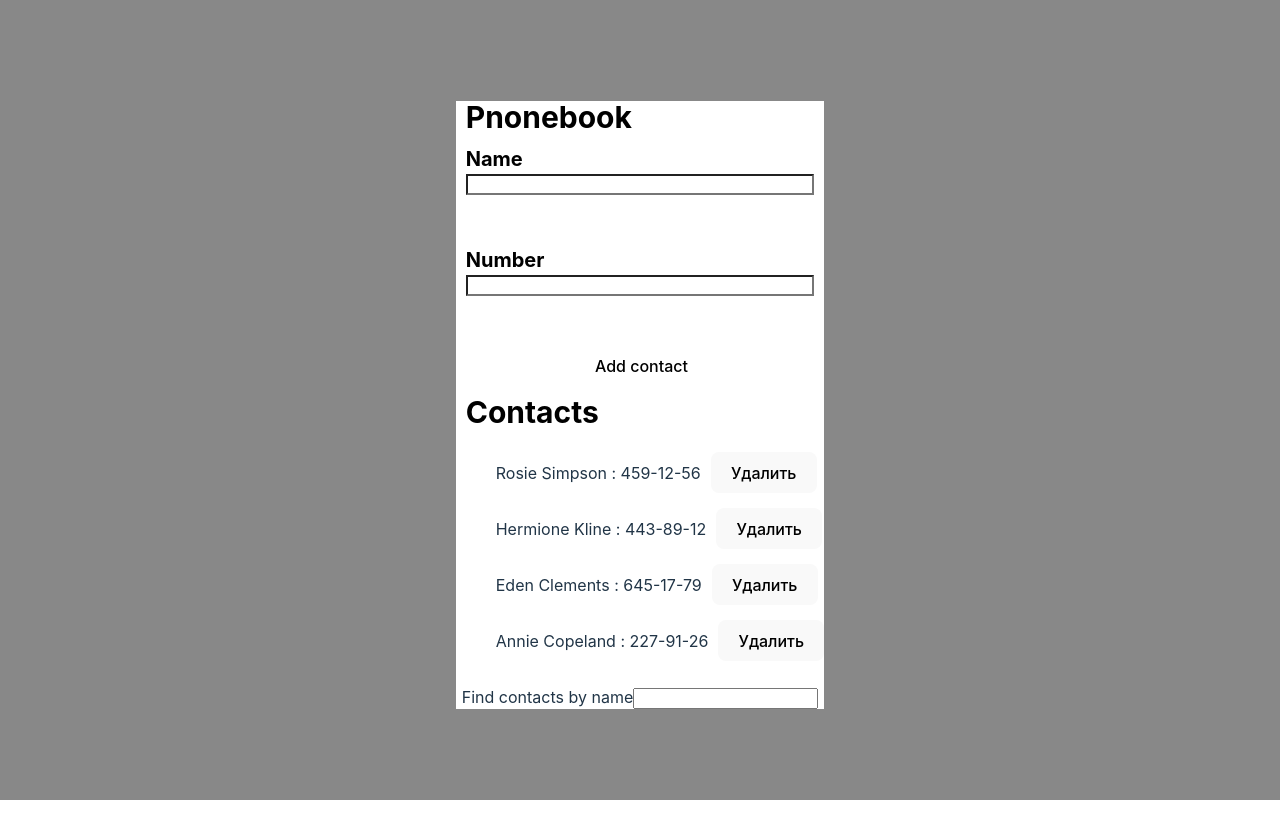
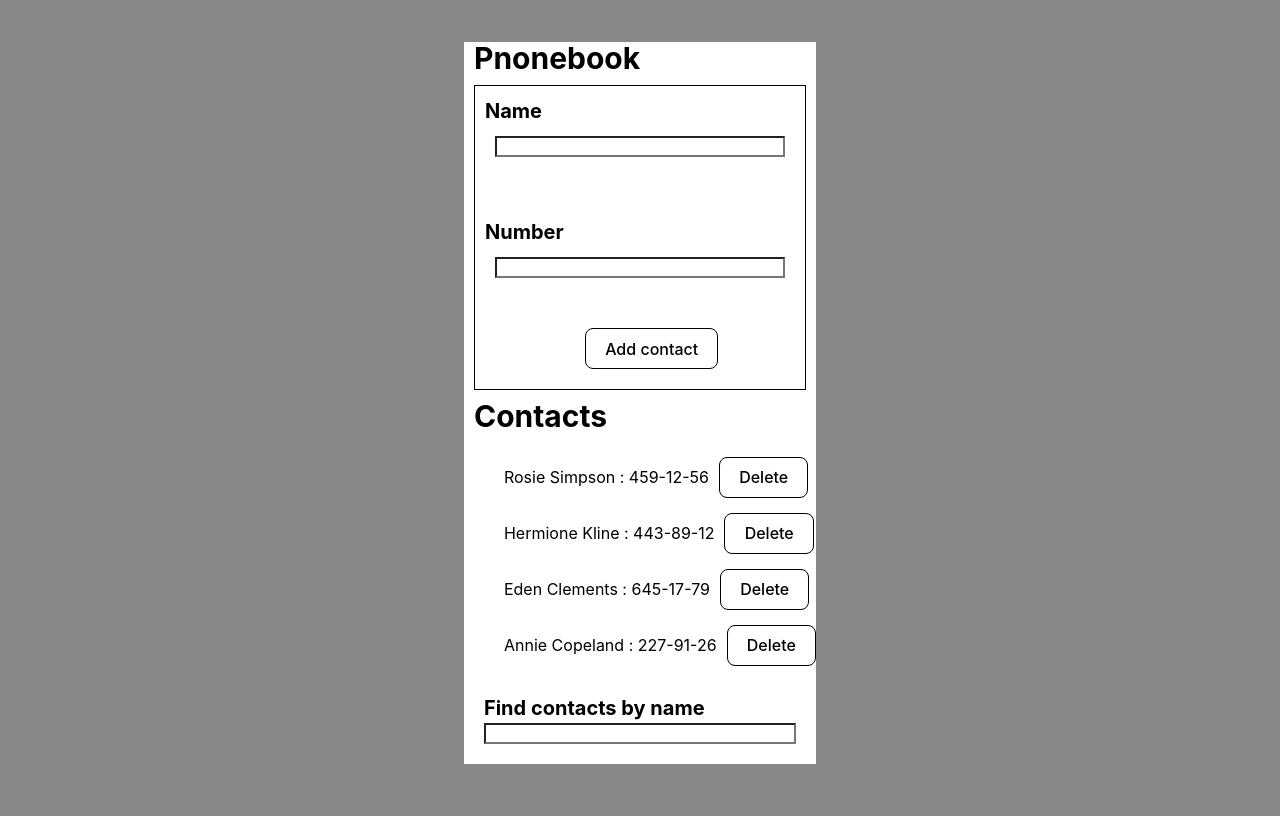
Before and after one commit to DmitriyKolesnyk/react.study1, a React (Vite) app: page / in a window 1280 px wide. Built offline with nearby package versions, Linux system fonts and the light colour scheme.

Commit message:
module 2 finished

```diff
--- a/src/components/Contacts/Contacts.jsx
+++ b/src/components/Contacts/Contacts.jsx
@@ -4,11 +4,17 @@ import css from ".././Contacts/Contacts.module.css";
 const Contacts = ({ contacts, onDeleteContact }) => (
   <ul>
     {contacts.map(({ id, name, number }) => (
-      <li key={id} className={css.ContactListItem}>
-        <p className={css.ContactListName}>
+      <li
+          key={id}
+          className={css.ContactListItem}>
+        <p
+
+            className={css.ContactListName}>
           {name} : {number}
         </p>
-        <button onClick={() => onDeleteContact(id)}>Удалить</button>
+        <button
+        className={css.deleteButton}
+            onClick={() => onDeleteContact(id)}>Delete</button>
       </li>
     ))}
   </ul>
--- a/src/components/Contacts/Contacts.module.css
+++ b/src/components/Contacts/Contacts.module.css
@@ -6,30 +6,33 @@ background-color: white;
 display: flex;
     flex-direction: column;
     margin: 10px;
-    border: 1px black;
+    border: solid 1px black;
 }
 
 .input {
     background-color: white;
     color: black;
+    margin: 10px;
 }
 
 .formText {
 color: black;
     font-size: 20px;
     font-weight: bold;
-    padding-bottom: 50px;
+    padding-bottom: 30px;
     text-align: left;
     display: flex;
     flex-direction: column;
+    margin: 10px;
 }
 
 .formButton {
 background-color: white;
     color: black;
-    border: 1px black;
+    border: solid 1px black;
     width: fit-content;
     margin-left: 110px;
+    margin-bottom: 20px;
 }
 
 .h1Title {
@@ -42,8 +45,32 @@ background-color: white;
 .ContactListItem {
     display: flex;
     align-items: center;
+    color: black;
+    list-style-type: circle;
 }
 
 .ContactListName {
     margin-right: 10px;
 }
+
+.deleteButton {
+    background-color: white;
+    color: black;
+    border: black 1px solid;
+}
+
+.filter {
+
+    text-align: left;
+    font-size: 20px;
+    font-weight: bold;
+    display: flex;
+    flex-direction: column;
+    color: black;
+    margin: 20px;
+    padding-bottom: 20px;
+}
+
+.filterInput {
+    background-color: white;
+}
--- a/src/components/Contacts/Filter.jsx
+++ b/src/components/Contacts/Filter.jsx
@@ -1,9 +1,14 @@
 import React from "react";
+import css from ".././Contacts/Contacts.module.css";
 
 const Filter = ({ value, onChange }) => (
-  <label>
+  <label className={css.filter}>
     Find contacts by name
-    <input type="text" value={value} onChange={onChange} />
+    <input
+        className={css.filterInput}
+        type="text"
+        value={value}
+        onChange={onChange} />
   </label>
 );
 
--- a/src/components/Contacts/Form.jsx
+++ b/src/components/Contacts/Form.jsx
@@ -51,7 +51,9 @@ class Form extends Component {
           />
         </label>
 
-        <button className={css.formButton} type="submit">
+        <button
+            className={css.formButton}
+            type="submit">
           Add contact
         </button>
       </form>
```
